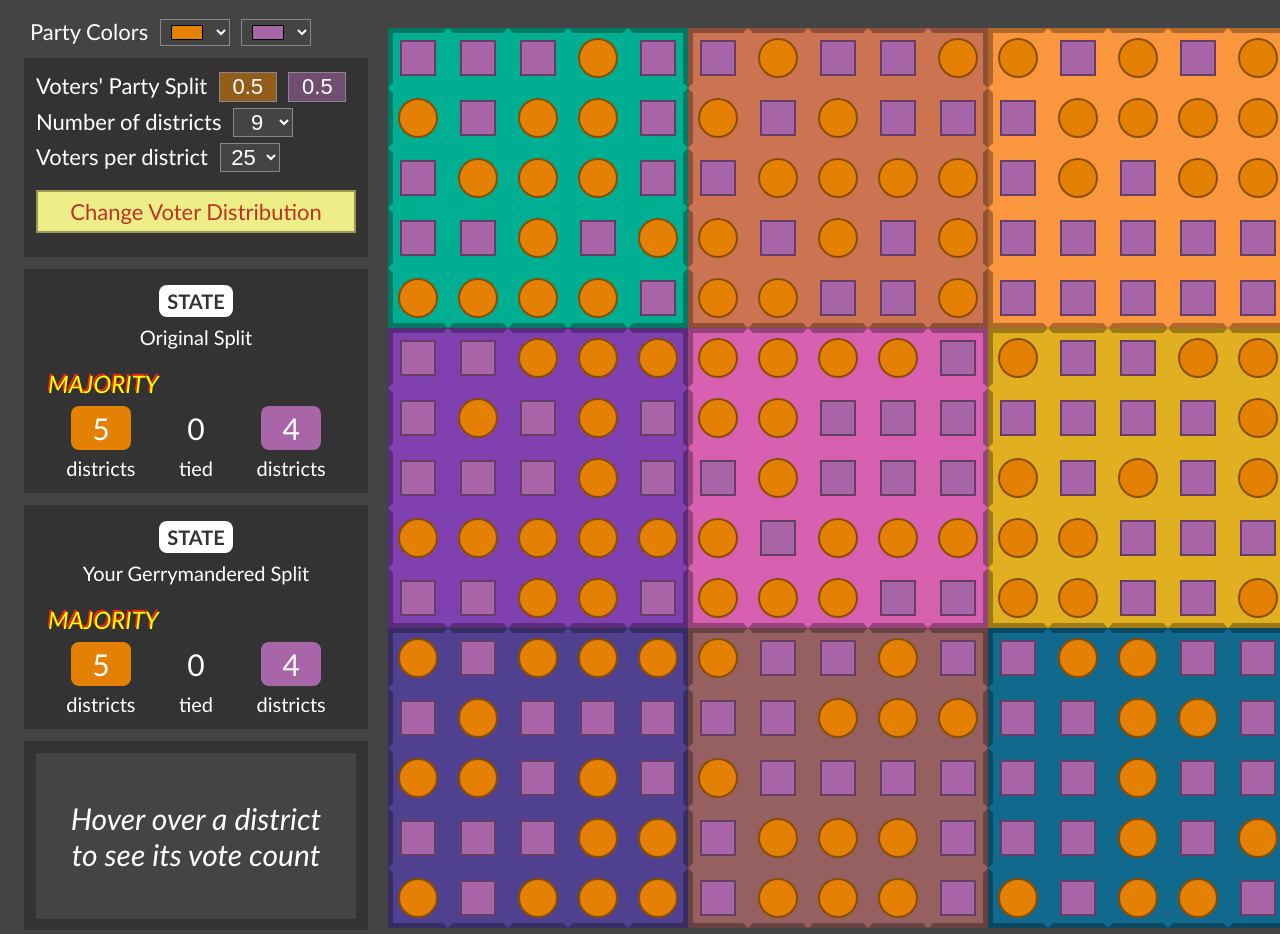
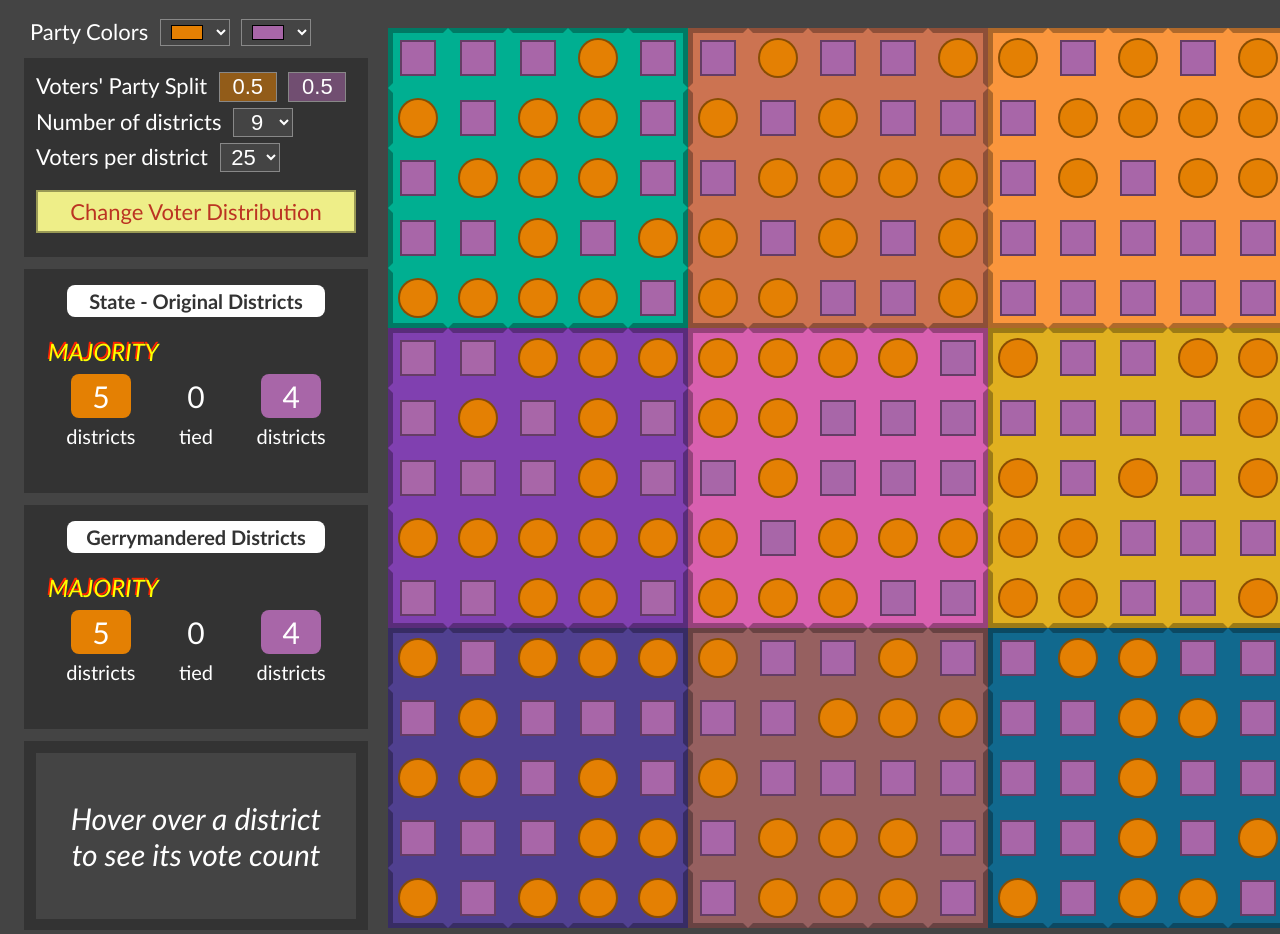
Before and after one commit to Persola/gerrymandering-game, a plain HTML site: page index.html in a window 1280 px wide. Drawn offline with Linux system fonts and the light colour scheme.

Commit message:
[24-change-state-names] change state report titles

```diff
--- a/index.css
+++ b/index.css
@@ -57,7 +57,7 @@ body {
   padding: 4px;
   text-align: center;
   vertical-align: middle;
-  width: 66px;
+  width: 250px;
 }
 
 .houseSubtitle {
--- a/index.js
+++ b/index.js
@@ -63,8 +63,6 @@ let rootTotalVoters = () => { return rootNumDistricts() * rootNumVotersPerDistri
 // LOAD SOUND
 
 const clickFoley = new Audio('./click.mp3');
-
-//
 
 const districtCounts = (voters) => {
   const counts = {};
@@ -511,19 +509,18 @@ const renderVoter = (voterData) => {
 };
 
 const updateCurrentHouseReport = () => {
-  $('.currentHouseReport').innerHTML = renderHouseReport(voters, 'Your Gerrymandered Split');
+  $('.currentHouseReport').innerHTML = renderHouseReport(voters, 'Gerrymandered Districts');
 };
 
 const updateOrigHouseReport = () => {
-  $('.origHouseReport').innerHTML = renderHouseReport(origVoters, 'Original Split');
+  $('.origHouseReport').innerHTML = renderHouseReport(origVoters, 'State - Original Districts');
 };
 
-const renderHouseReport = (votersForReport, subtitle) => {
+const renderHouseReport = (votersForReport, title) => {
   const distCounts = districtCounts(votersForReport);
   const results = overallCount(distCounts);
   return `
-    <div class="houseTitle">STATE</div>
-    <div class="houseSubtitle">${subtitle}</div>
+    <div class="houseTitle">${title}</div>
     ${winnerDeclaration(results)}
     <div class="partyControlReport">
       <div class="partyDistrictCount party0">
```
